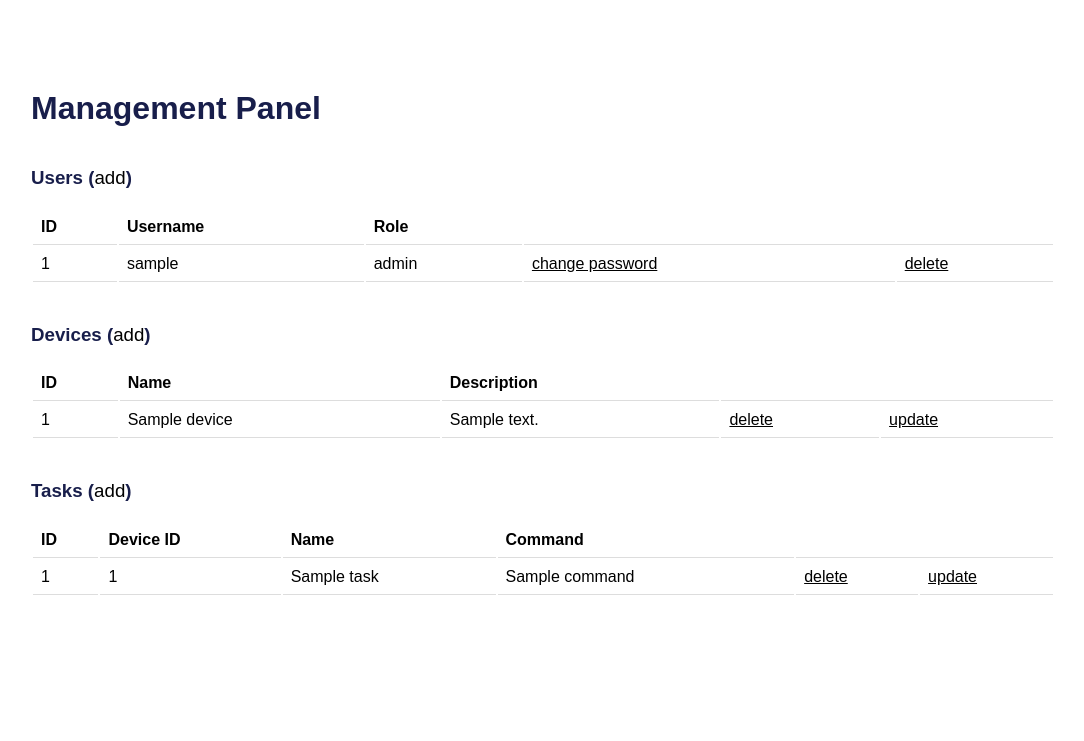
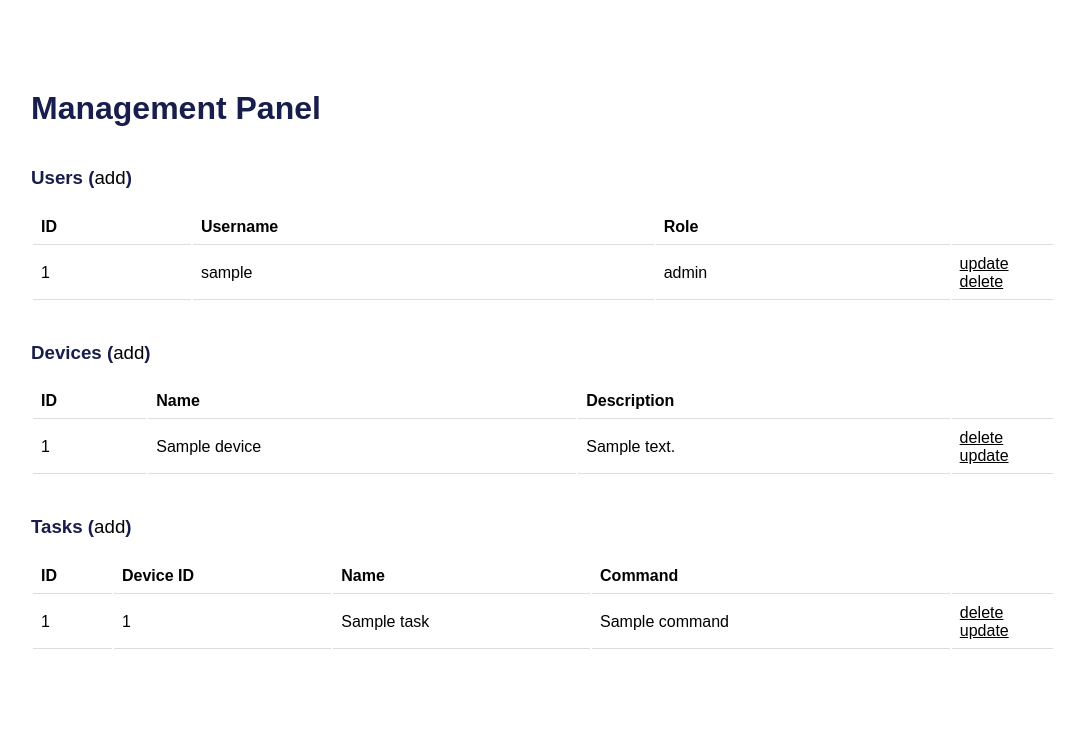
Before and after one commit to mcpcpc/taskbox, a Flask app: template taskbox/templates/manage/manage.html in a window 1280 px wide. Shown: the part 97-838 px from the top of the page, without its empty margins (97-1181 px from the left). Before the commit the page ends 692 px from the top, so only its background shows below. Run offline with Flask 2, Linux system fonts and the light colour scheme; the template is opened without the code that fills it: most values are stand-ins (such as "Sample title", 1, 10 or a date in 2020).

Commit message:
Update manage.html

```diff
--- a/taskbox/templates/manage/manage.html
+++ b/taskbox/templates/manage/manage.html
@@ -11,7 +11,7 @@
 				<th>ID</th>
 				<th>Username</th>
 				<th>Role</th>
-				<th colspan="2"></th>
+				<th style="width:10%"></th>
 			</tr>
 		</thead>
 		<tbody>
@@ -20,12 +20,12 @@
 				<td>{{ user.id }}</td>
 				<td>{{ user.username }}</td>
 				<td>{{ user.role }}</td>
-				<td><a href="{{ url_for('auth.update', id=user['id']) }}">change password</a></td>
-				{% if user.role != "admin" %}
-				<td><a href="{{ url_for('auth.delete', id=user['id']) }}">delete</a></td>
-				{% else %}
-				<td></td>
-				{% endif %}
+				<td>
+					<a href="{{ url_for('auth.update', id=user['id']) }}">update</a>
+					{% if user.role != "admin" %}
+					<a href="{{ url_for('auth.delete', id=user['id']) }}">delete</a>
+					{% endif %}
+				</td>
 			</tr>
 			{% endfor %}
 		</tbody>
@@ -39,7 +39,7 @@
 				<th>ID</th>
 				<th>Name</th>
 				<th>Description</th>
-				<th colspan="2"></th>
+				<th style="width:10%"></th>
 			</tr>
 		</thead>
 		<tbody>
@@ -48,8 +48,10 @@
 				<td>{{ device.id }}</td>
 				<td>{{ device.name }}</td>
 				<td>{{ device.description }}</td>
-				<td><a href="{{ url_for('manage.delete_device', id=device['id']) }}">delete</a></td>
-				<td><a href="{{ url_for('manage.update_device', id=device['id']) }}">update</a></td>
+				<td>
+					<a href="{{ url_for('manage.delete_device', id=device['id']) }}">delete</a>
+					<a href="{{ url_for('manage.update_device', id=device['id']) }}">update</a>
+				</td>
 			</tr>
 			{% endfor %}
 		</tbody>
@@ -64,7 +66,7 @@
 				<th>Device ID</th>
 				<th>Name</th>
 				<th>Command</th>
-				<th colspan="2"></th>
+				<th style="width:10%"></th>
 			</tr>
 		</thead>
 		<tbody>
@@ -74,8 +76,10 @@
 				<td>{{ task.device_id }}</td>
 				<td>{{ task.name }}</td>
 				<td>{{ task.command }}</td>
-				<td><a href="{{ url_for('manage.delete_task', id=task['id']) }}">delete</a></td>
-				<td><a href="{{ url_for('manage.update_task', id=task['id']) }}">update</a></td>
+				<td>
+					<a href="{{ url_for('manage.delete_task', id=task['id']) }}">delete</a>
+					<a href="{{ url_for('manage.update_task', id=task['id']) }}">update</a>
+				</td>
 			</tr>
 			{% endfor %}
 		</tbody>
```
